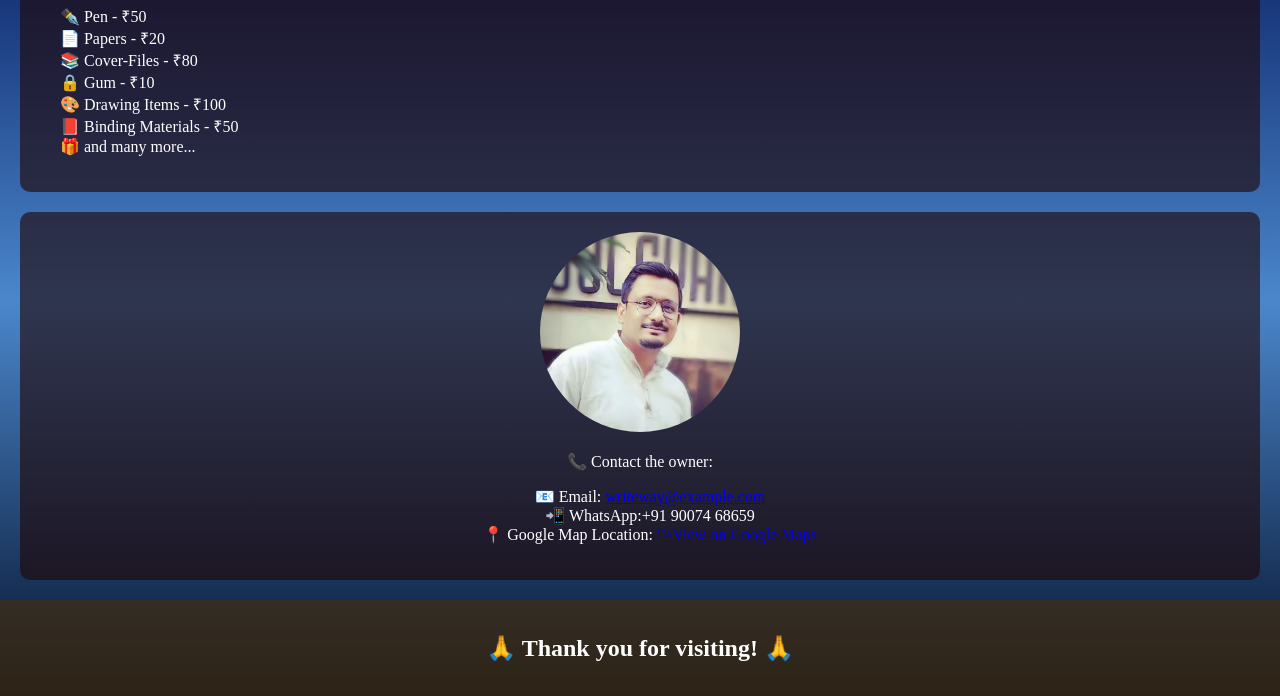
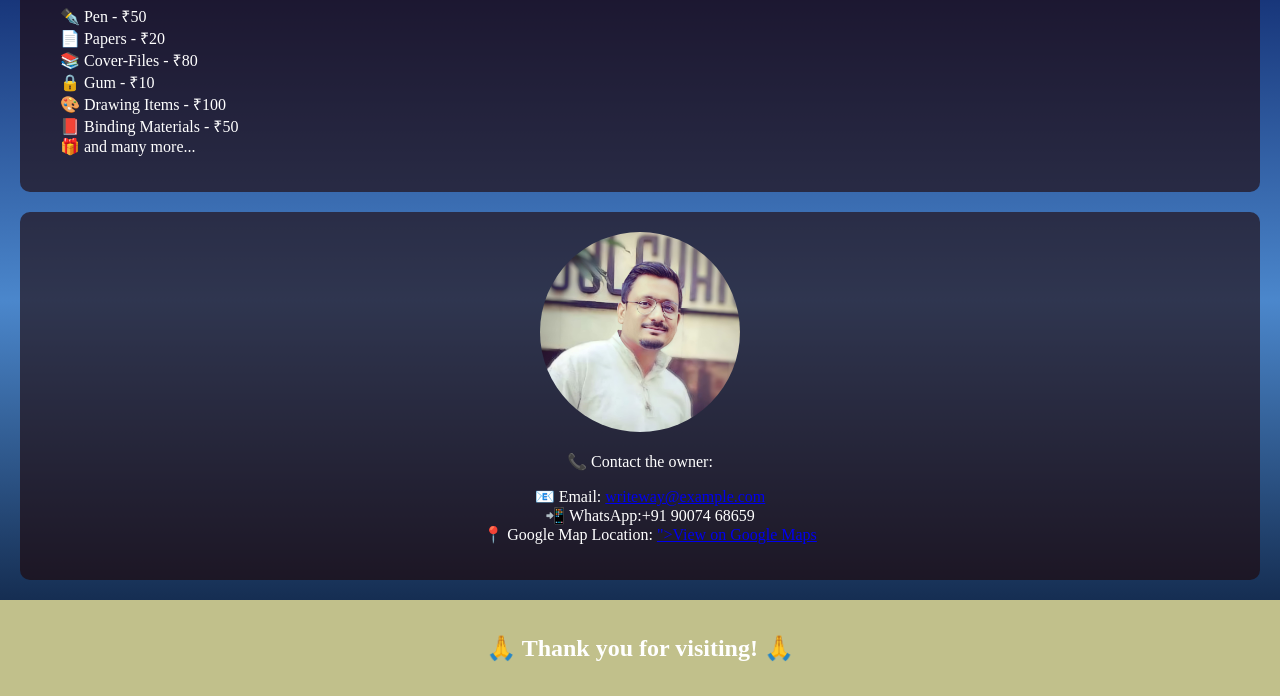
Before and after one commit to Suman-198/WriteWay_website, a plain HTML site: page index.html in a window 1280 px wide. Shown: the part 489-1185 px from the top of the page. Drawn offline with Linux system fonts and the light colour scheme; a script that the page names is missing.

Commit message:
Update style.css

```diff
--- a/style.css
+++ b/style.css
@@ -47,7 +47,7 @@ ul {
 }
 
 footer {
-  background-color: #452d0ba4;
+  background-color: #C1C08B;
   padding: 10px;
   text-align: center;
   font-size: 24px;
```
